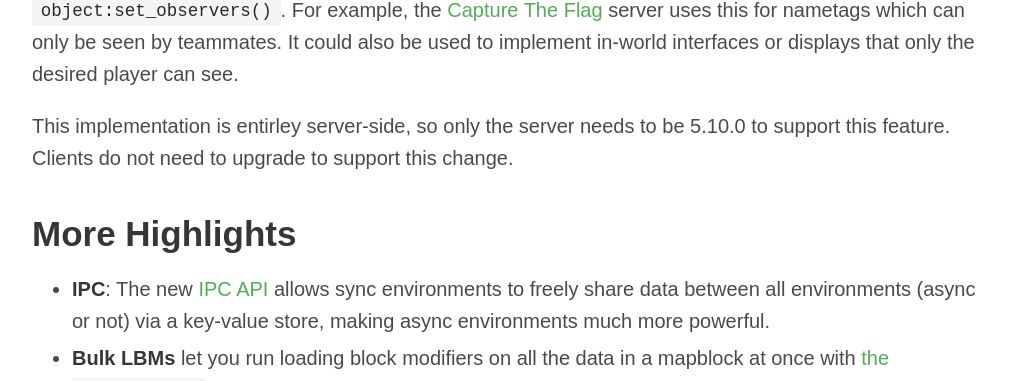
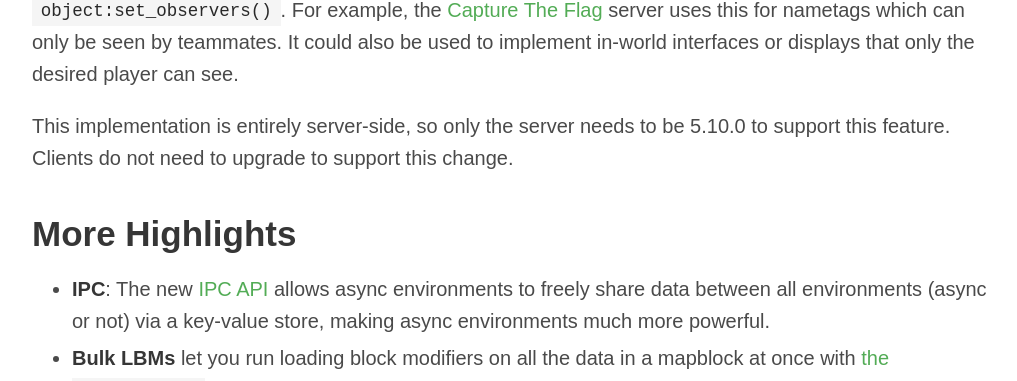
Before and after one commit to minetest/blog, a Jekyll site: the page built from _posts/2024-11-10-5.10.0-released.md, in a window 1280 px wide and 900 px high, scrolled down 3227 px. Shown: the part 145-526 px from the top of the window, without its empty margins (128-1145 px from the left). Built offline with Jekyll 4.4.1, drawn with Linux system fonts in a browser that asks for light colours.

Commit message:
Fix two more typos

```diff
--- a/_posts/2024-11-10-5.10.0-released.md
+++ b/_posts/2024-11-10-5.10.0-released.md
@@ -79,12 +79,12 @@ Developers can now control which player(s) an object is sent and shown to with
 can only be seen by teammates. It could also be used to implement in-world interfaces or displays that only the desired
 player can see.
 
-This implementation is entirley server-side, so only the server needs to be 5.10.0 to support this feature. Clients do
+This implementation is entirely server-side, so only the server needs to be 5.10.0 to support this feature. Clients do
 not need to upgrade to support this change.
 
 ## More Highlights
 
-* **IPC**: The new [IPC API](https://github.com/minetest/minetest/blob/5.10.0/doc/lua_api.md#ipc) allows sync
+* **IPC**: The new [IPC API](https://github.com/minetest/minetest/blob/5.10.0/doc/lua_api.md#ipc) allows async
   environments to freely share data between all environments (async or not) via a key-value store, making async
   environments much more powerful.
 * **Bulk LBMs** let you run loading block modifiers on all the data in a mapblock at once with [the `bulk_action`
```
